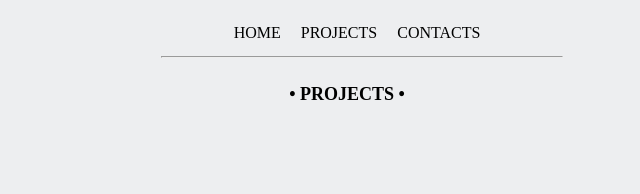
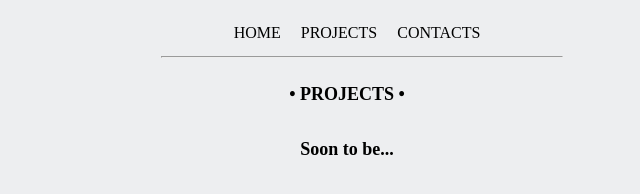
Before and after one commit to VladislavVikul/VladislavVikul.github.io, a plain HTML site: page projects.html in a window 1280 px wide. Shown: the whole page, without its empty margins (278-918 px from the left). Drawn offline with Linux system fonts and the light colour scheme.

Commit message:
Filled tab project

```diff
--- a/projects.html
+++ b/projects.html
@@ -17,6 +17,7 @@
 	 	</div>
 	 	<div id="information">
 	 		<p>&bull; PROJECTS &bull;</p>
+	 		<p>Soon to be...</p>
 	 	</div>
  	</div>
  </body>
```
